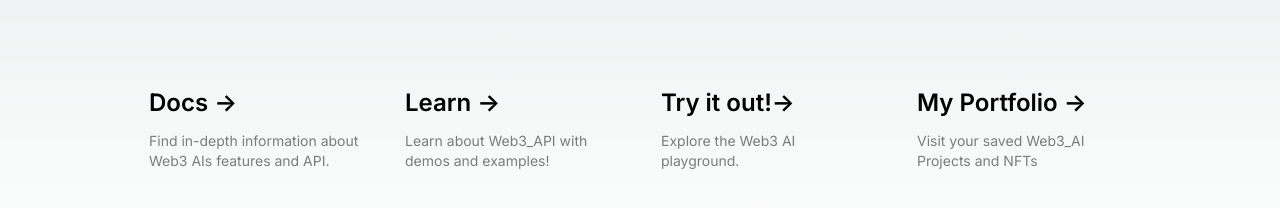
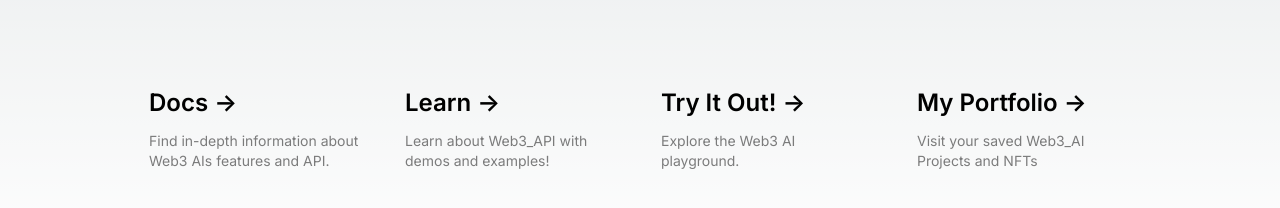
Before and after one commit to jwbnw/ui-web3-ai, a Next.js app: page / in a window 1280 px wide. Shown: the part 516-724 px from the top of the page. Built offline with nearby package versions, Linux system fonts and the light colour scheme.

Commit message:
#2: Fixes redundant routing

```diff
--- a/src/app/page.tsx
+++ b/src/app/page.tsx
@@ -1,5 +1,5 @@
 import Image from 'next/image'
-import Link from "next/link";
+import Link from 'next/link'
 
 export default function Home() {
   return (
@@ -60,14 +60,10 @@
           </p>
         </a>
 
-        <a
-          href="https://vercel.com/templates?framework=next.js&utm_source=create-next-app&utm_medium=appdir-template&utm_campaign=create-next-app"
-          className="group rounded-lg border border-transparent px-5 py-4 transition-colors hover:border-gray-300 hover:bg-gray-100 hover:dark:border-neutral-700 hover:dark:bg-neutral-800/30"
-          target="_blank"
-          rel="noopener noreferrer"
-        >
+
+        <Link href="/playground/art-generator" className="group rounded-lg border border-transparent px-5 py-4 transition-colors hover:border-gray-300 hover:bg-gray-100 hover:dark:border-neutral-700 hover:dark:bg-neutral-800/30">
           <h2 className={`mb-3 text-2xl font-semibold`}>
-            <Link href="/playground/art-generator">Try it out!</Link>
+            Try It Out!{' '}
             <span className="inline-block transition-transform group-hover:translate-x-1 motion-reduce:transform-none">
               -&gt;
             </span>
@@ -75,7 +71,7 @@
           <p className={`m-0 max-w-[30ch] text-sm opacity-50`}>
             Explore the Web3 AI playground.
           </p>
-        </a>
+        </Link>
 
         <a
           href="https://vercel.com/new?utm_source=create-next-app&utm_medium=appdir-template&utm_campaign=create-next-app"
```
